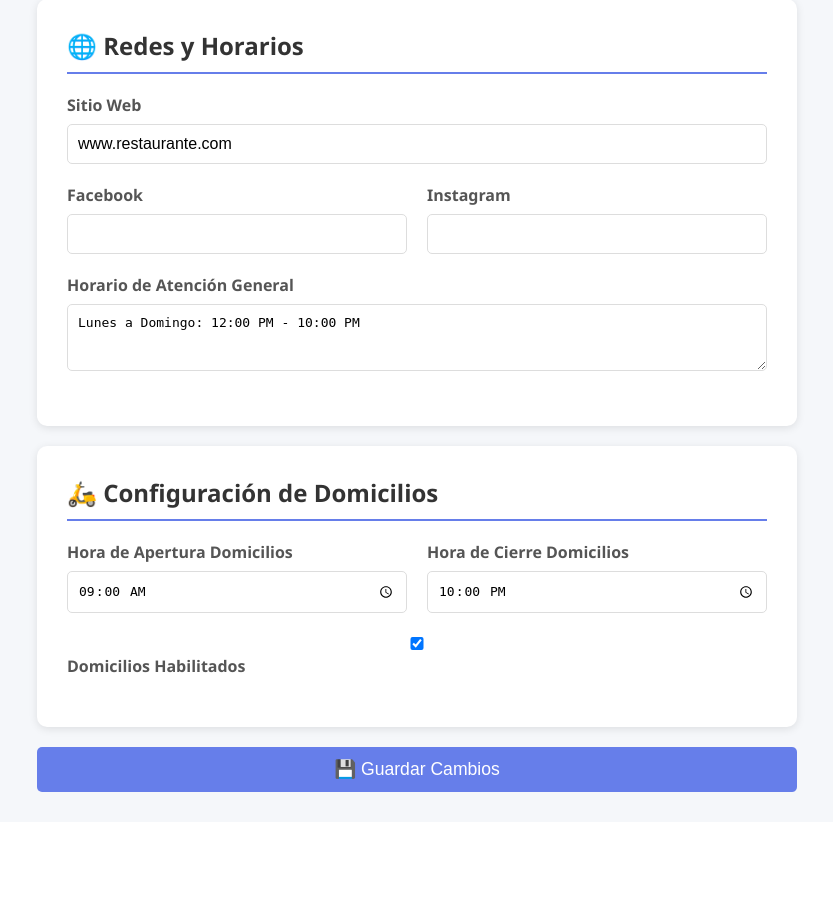
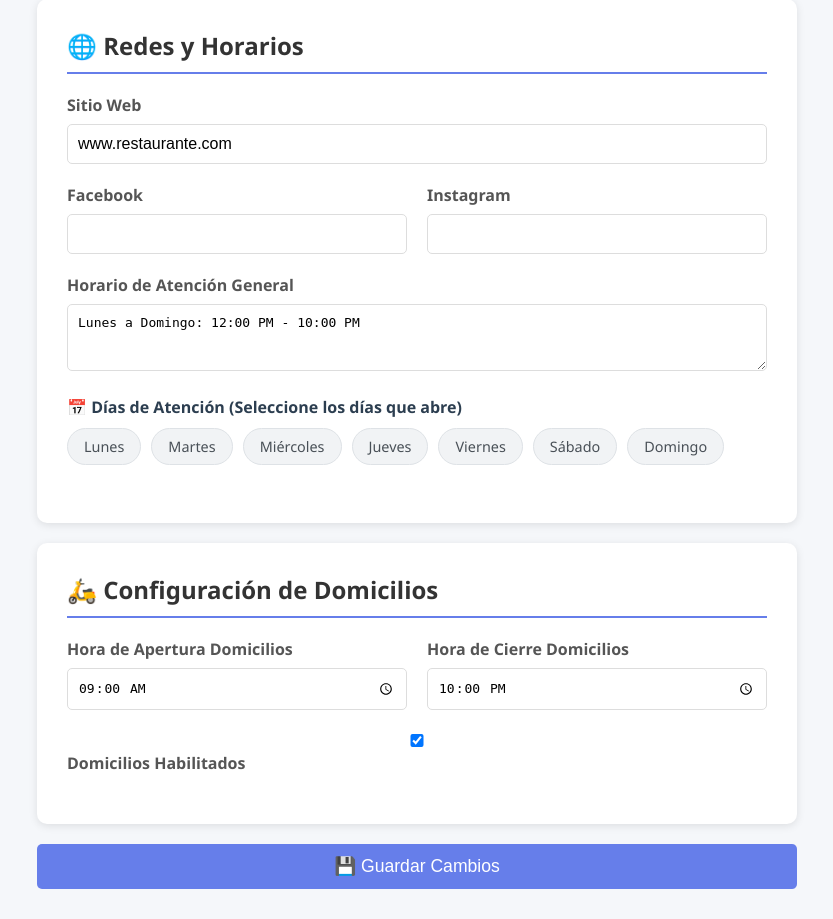
Before and after one commit to globaltekhnologii/restaurante, a PHP site: page /Restaurante/admin_configuracion.php in a window 1280 px wide. Shown: the part 1361-2280 px from the top of the page, without its empty margins (223-1056 px from the left). Before the commit the page ends 2153 px from the top, so only its background shows below. Run offline with PHP 8.4, Linux system fonts and the light colour scheme; a user stored in the database is signed in; data that the repository does not hold is empty.

Commit message:
Finalizacion configuracion dias laborales y correccion sistema de notificaciones sonoras

```diff
--- a/admin_configuracion.php
+++ b/admin_configuracion.php
@@ -168,6 +168,85 @@ require_once 'includes/info_negocio.php';
                     <label>Horario de Atención General</label>
                     <textarea name="horario_atencion" rows="3"><?php echo htmlspecialchars($info_negocio['horario_atencion']); ?></textarea>
                 </div>
+
+                <div class="form-group">
+                    <style>
+                        .day-selector-group {
+                            display: flex;
+                            flex-wrap: wrap;
+                            gap: 10px;
+                            margin-top: 10px;
+                        }
+                        .day-selector-item {
+                            position: relative;
+                        }
+                        .day-selector-item input[type="checkbox"] {
+                            position: absolute;
+                            opacity: 0;
+                            cursor: pointer;
+                            height: 0;
+                            width: 0;
+                        }
+                        .day-selector-item label {
+                            display: inline-block;
+                            padding: 8px 16px;
+                            background-color: #f1f3f5;
+                            border-radius: 50px;
+                            cursor: pointer;
+                            font-weight: 500;
+                            transition: all 0.2s cubic-bezier(0.4, 0, 0.2, 1);
+                            user-select: none;
+                            border: 1px solid #dee2e6;
+                            color: #495057;
+                            font-size: 0.9em;
+                            display: flex;
+                            align-items: center;
+                            gap: 6px;
+                        }
+                        .day-selector-item input[type="checkbox"]:checked + label {
+                            background-color: #2ecc71;
+                            color: white;
+                            border-color: #2ecc71;
+                            box-shadow: 0 2px 4px rgba(46, 204, 113, 0.25);
+                        }
+                        .day-selector-item input[type="checkbox"]:checked + label::before {
+                            content: '✓';
+                            font-weight: bold;
+                        }
+                        .day-selector-item label:hover {
+                            background-color: #e9ecef;
+                            transform: translateY(-1px);
+                        }
+                        .day-selector-item input[type="checkbox"]:checked + label:hover {
+                            background-color: #27ae60;
+                        }
+                    </style>
+                    <label style="display: block; margin-bottom: 10px; font-weight: bold; color: #2c3e50;">📅 Días de Atención (Seleccione los días que abre)</label>
+                    <div class="day-selector-group">
+                        <?php
+                        $dias_semana = [
+                            1 => 'Lunes',
+                            2 => 'Martes',
+                            3 => 'Miércoles',
+                            4 => 'Jueves',
+                            5 => 'Viernes',
+                            6 => 'Sábado',
+                            7 => 'Domingo'
+                        ];
+                        // Decodificar JSON de días (o usar array vacío si fallo)
+                        $dias_activos = json_decode($info_negocio['dias_laborales'] ?? '[]', true);
+                        if (!is_array($dias_activos)) $dias_activos = ["1","2","3","4","5","6","7"]; // Fallback
+
+                        foreach ($dias_semana as $num => $nombre):
+                            $checked = in_array((string)$num, $dias_activos) ? 'checked' : '';
+                        ?>
+                            <div class="day-selector-item">
+                                <input type="checkbox" id="dia_<?php echo $num; ?>" name="dias[]" value="<?php echo $num; ?>" <?php echo $checked; ?>>
+                                <label for="dia_<?php echo $num; ?>"><?php echo $nombre; ?></label>
+                            </div>
+                        <?php endforeach; ?>
+                    </div>
+                </div>
             </div>
 
             <div class="card">
--- a/chef.php
+++ b/chef.php
@@ -610,6 +610,9 @@ $stats['confirmados'] = $conn->query("SELECT COUNT(*) as count FROM pedidos WHER
         }
     </script>
 
+    <!-- Gestor de Notificaciones (Web Push) -->
+    <script src="js/notification_manager.js"></script>
+
     <!-- Theme Manager -->
     <script src="js/theme-manager.js"></script>
 </body>
--- a/mesero.php
+++ b/mesero.php
@@ -812,6 +812,9 @@ $stats['pedidos_activos'] = $conn->query("SELECT COUNT(*) as count FROM pedidos
         }
     </script>
 
+    <!-- Gestor de Notificaciones (Web Push) -->
+    <script src="js/notification_manager.js"></script>
+
     <!-- Theme Manager -->
     <script src="js/theme-manager.js"></script>
 </body>
--- a/ver_factura.php
+++ b/ver_factura.php
@@ -176,7 +176,7 @@ $conn->close();
             <tr>
                 <td><?php echo $item['cantidad']; ?></td>
                 <td><?php echo htmlspecialchars($item['plato_nombre']); ?></td>
-                <td class="price">$<?php echo number_format($item['precio'] * $item['cantidad'], 0); ?></td>
+                <td class="price">$<?php echo number_format($item['precio_unitario'] * $item['cantidad'], 0); ?></td>
             </tr>
             <?php endforeach; ?>
         </tbody>
```
Also changed, not shown: api/check_notifications.php (+28 -10 lines), domiciliario.php (+2 -9 lines), guardar_configuracion.php (+8 -2 lines), js/notification_manager.js (+14 -2 lines), sql/alter_dias_laborales.php (added, +26 -0 lines), backups/.htaccess (added), 1 other file.
